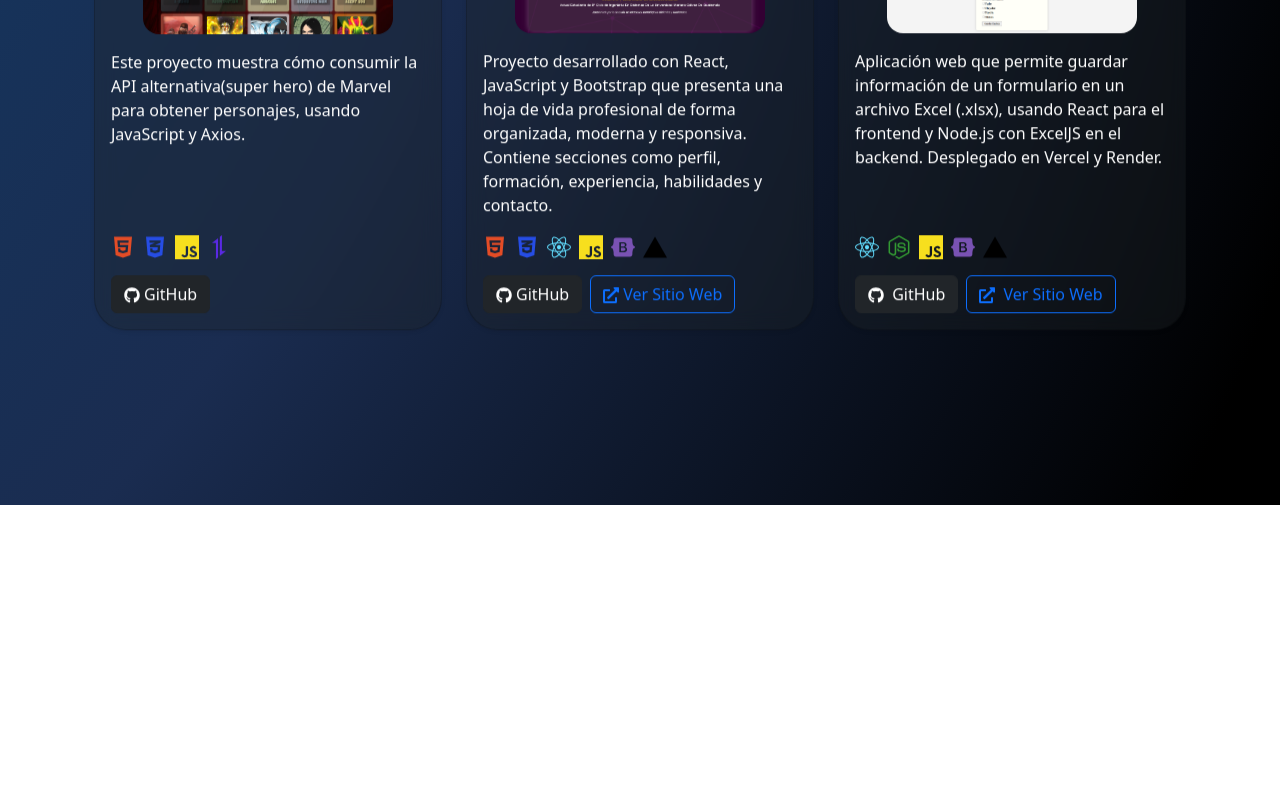
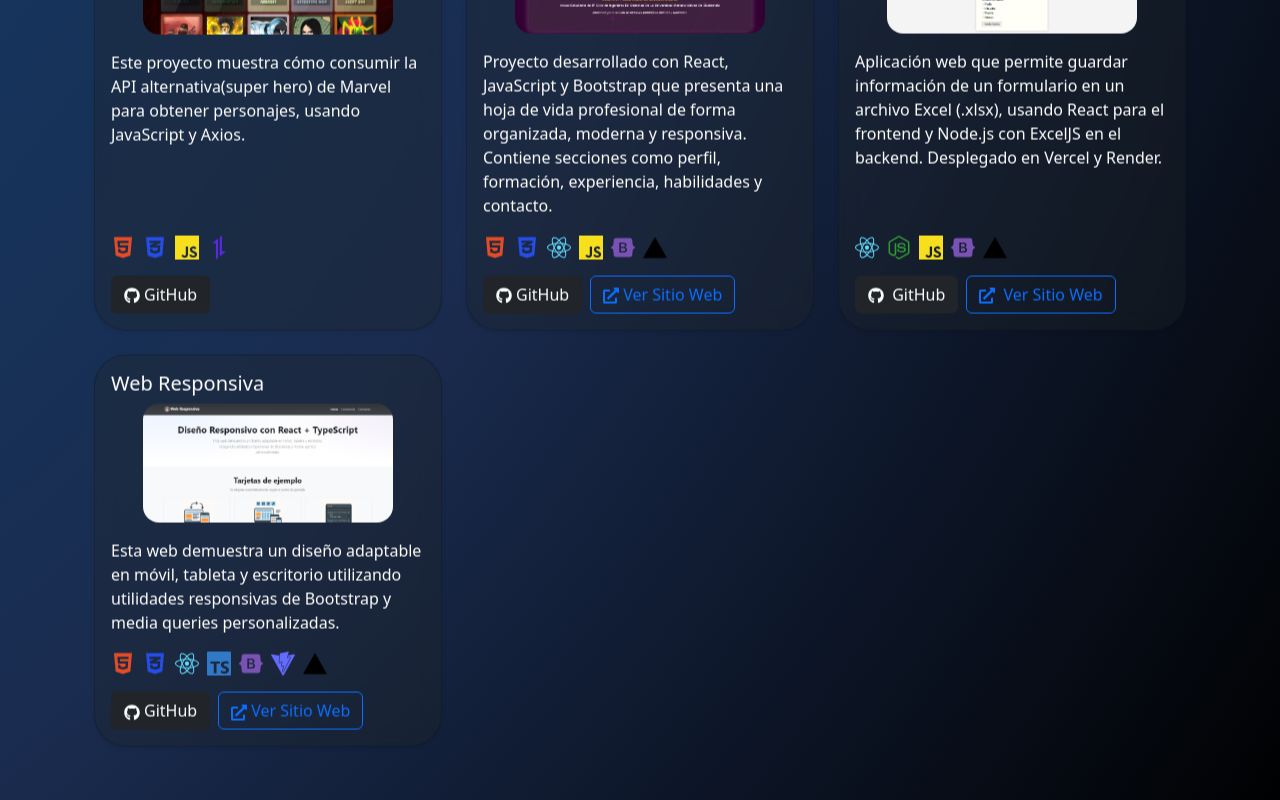
Before and after one commit to BJCorado/portafolio-tareas-desarrollo-web, a React (Create React App) app: page /proyectos in a window 1280 px wide. Shown: the part 295-1095 px from the top of the page. Before the commit the page ends 800 px from the top, so only its background shows below. Built offline with nearby package versions, Linux system fonts and the light colour scheme.

Commit message:
se agrego nuevo proyecto web

```diff
--- a/src/pages/projects.js
+++ b/src/pages/projects.js
@@ -1,5 +1,5 @@
 import { FaGithub, FaExternalLinkAlt, FaReact, FaNodeJs, FaHtml5, FaCss3Alt } from 'react-icons/fa';
-import { SiJavascript, SiBootstrap, SiAxios, SiVercel } from 'react-icons/si';
+import { SiJavascript, SiBootstrap, SiAxios, SiVercel, SiTypescript, SiVite } from 'react-icons/si';
 
 function Projects() {
   return (
@@ -121,6 +121,49 @@ function Projects() {
        </div>
       </div>
     </div>
+            {/* Proyecto 4: web responsiva */}
+        <div className="col-md-6 col-lg-4 mb-4">
+          <div className="card shadow-sm project-card h-100">
+            <div className="card-body d-flex flex-column">
+              <h5 className="card-title">Web Responsiva</h5>
+              <div className="project-img-container">
+               <img src="/web responsiva.png" alt="Web Responsiva"className="project-img"/>
+              </div>
+              <p className="card-text flex-grow-1">
+              Esta web demuestra un diseño adaptable en móvil, tableta y escritorio utilizando utilidades responsivas de Bootstrap y media queries personalizadas.
+              </p>
+              <div className="tech-icons mb-3">
+              <FaHtml5 title="Html5" size={24} color="#e34c26" className="me-2" />
+              <FaCss3Alt title="Css3" size={24} color="#264de4" className="me-2" />
+              <FaReact title="React" size={24} style={{ color: '#61DAFB' }} className="me-2" />
+              <SiTypescript title="TypeScript" size={24} style={{ color: '#3178c6' }} className="me-2" />
+              <SiBootstrap title="Bootstrap" size={24} style={{ color: '#7952B3' }} className="me-2" />
+              <SiVite title="Vite" size={24} style={{ color: '#646CFF' }} className="me-2" />
+              <SiVercel title="Vercel" size={24} style={{ color: '#000000' }} className="me-2" />
+               </div>
+              <div>
+                <a
+                  href="https://github.com/BJCorado/Web-Responsiva"
+                  target="_blank"
+                  rel="noopener noreferrer"
+                  className="btn btn-dark me-2"
+                >
+                  <FaGithub className="me-1" />
+                  GitHub
+                </a>
+                <a
+                  href="https://web-responsiva-olive.vercel.app/"
+                  target="_blank"
+                  rel="noopener noreferrer"
+                  className="btn btn-outline-primary"
+                >
+                  <FaExternalLinkAlt className="me-1" />
+                  Ver Sitio Web
+                </a>
+              </div>
+            </div>
+          </div>
+        </div>
      </div>
      </div>
   );
```
Also changed, not shown: public/web responsiva.png (added).
